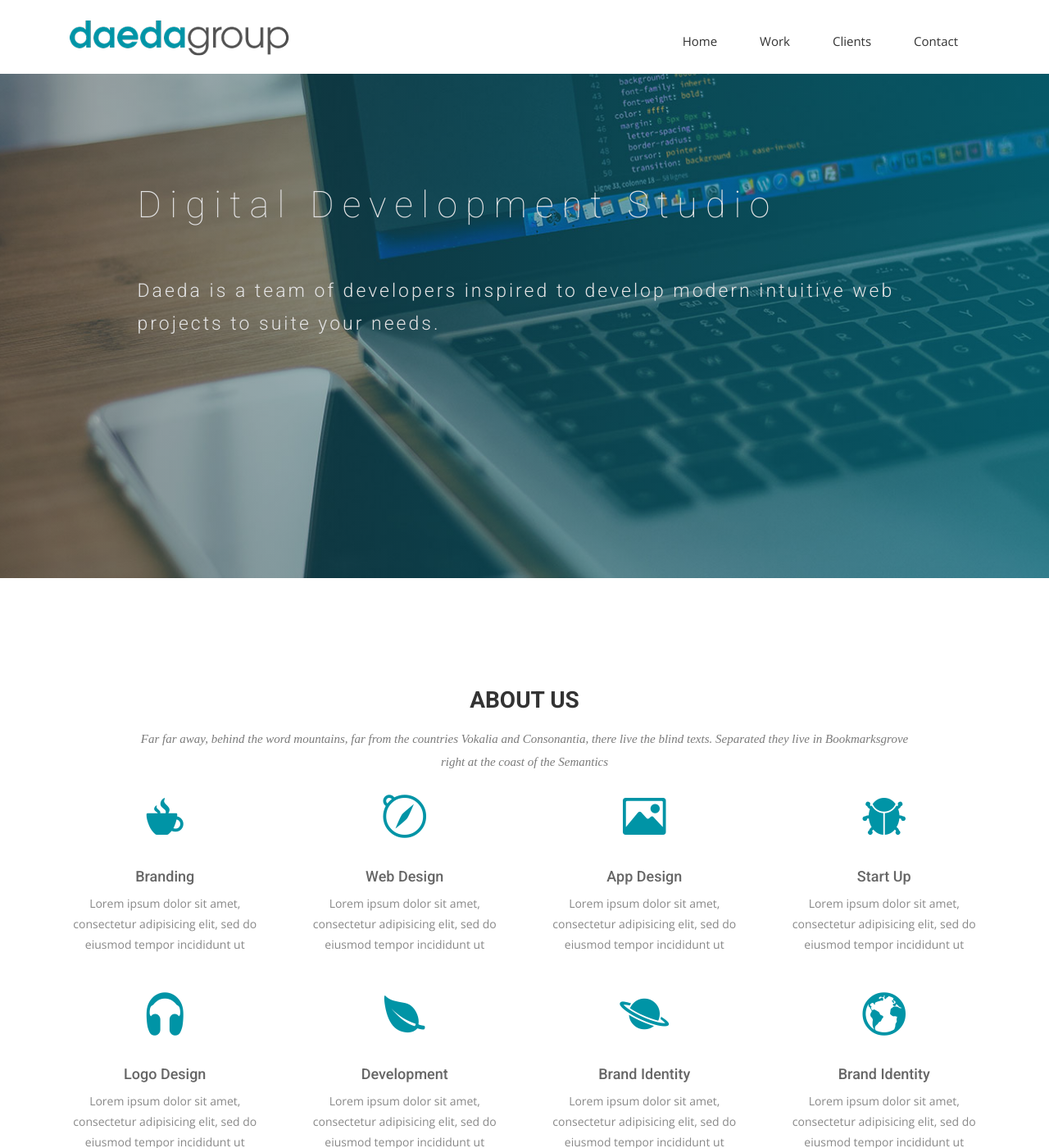
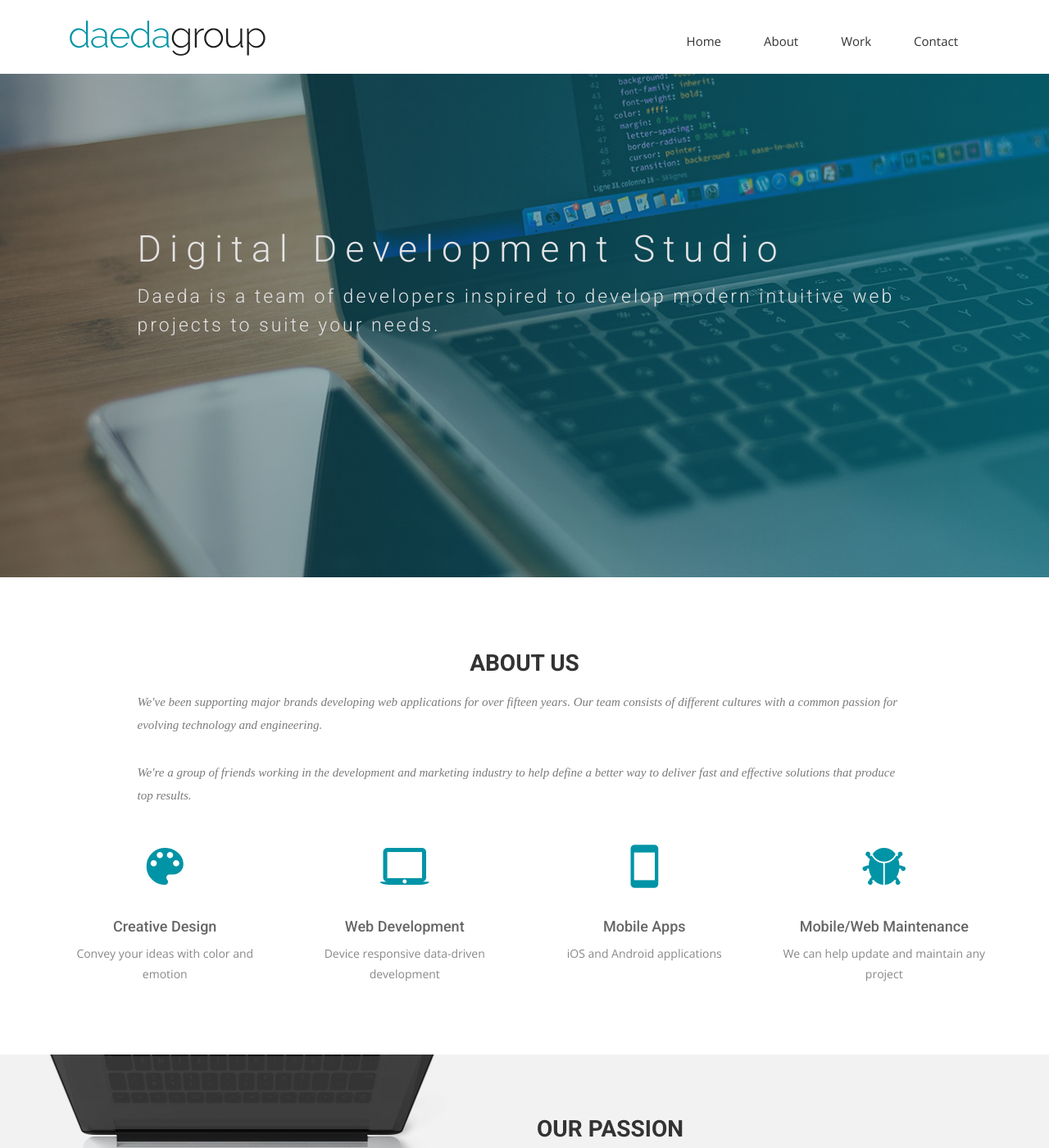
Before and after one commit to DaedaGroup/company-website, a Jekyll site: the page built from index.html, in a window 1280 px wide and 1400 px high. Shown: the whole window at 82% size. Built offline with Jekyll 4.4.1, drawn with Linux system fonts in a browser that asks for light colours; nearby versions of some CDN libraries; some web fonts are replaced; some of the changed text lies outside the part shown.

Commit message:
adjust logo, flow in content, adjust responsive styles,

```diff
--- a/_includes/header.html
+++ b/_includes/header.html
@@ -15,16 +15,16 @@
             <span class="icon-bar"></span>
             </button>
             <a class="navbar-brand" href="{{ site.baseurl }}/">
-              <img src="{{ site.baseurl }}/img/logo.png" alt="Logo">
+              <img src="{{ site.baseurl }}/img/daedagroup-logo-hdr.png" alt="Logo">
             </a>
           </div>
             <!-- Collect the nav links, forms, and other content for toggling -->
             <div class="collapse navbar-collapse" id="bs-example-navbar-collapse-1">
               <ul class="nav navbar-nav navbar-right">
                 <li><a href="{{ site.baseurl }}/">Home</a></li>
-                <li><a href="{{ site.baseurl }}/work">Work</a></li>
-                <li><a href="{{ site.baseurl }}/clients">Clients</a></li>
-                <li><a href="{{ site.baseurl }}/contact">Contact</a></li>
+                <li><a href="#section-about">About</a></li>
+                <li><a href="#section-work">Work</a></li>
+                <li><a href="#section-contact">Contact</a></li>
               </ul>
             </div><!-- /.navbar-collapse -->
           </div><!-- /.container-fluid -->
--- a/css/airspace.css
+++ b/css/airspace.css
@@ -60,6 +60,7 @@ a:active {
   font-family: 'Volkhov', serif;
   font-style: italic;
   color: #666;
+  text-align: left;
 }
 /*--
 	Header Start
@@ -100,7 +101,7 @@ font header .navbar-default .navbar-nav li a:hover {
 	Slider Start
 --*/
 #slider {
-  background: url("../img/slider-bg.jpg") no-repeat;
+  background: url("/img/slider-bg.jpg") no-repeat;
   background-size: cover;
   background-attachment: fixed;
   background-position: 10% 0%;
@@ -123,16 +124,16 @@ font header .navbar-default .navbar-nav li a:hover {
   color: #E3E3E4;
 }
 #slider .block h1 {
+  margin-top: 1.6em;
   font-family: 'Roboto', sans-serif;
-  font-weight: 100;
+  font-weight: 300;
   font-size: 45px;
-  line-height: 60px;
+  line-height: 1.4;
   letter-spacing: 10px;
-  padding-bottom: 45px;
 }
 #slider .block p {
   font-size: 23px;
-  line-height: 40px;
+  line-height: 1.5;
   font-family: 'Roboto', sans-serif;
   font-weight: 300;
   letter-spacing: 3px;
@@ -142,7 +143,7 @@ font header .navbar-default .navbar-nav li a:hover {
 --*/
 #intro {
   text-align: center;
-  padding: 100px 0;
+  padding: 4em 0;
 }
 #intro .block h2 {
   padding-top: 35px;
@@ -152,6 +153,7 @@ font header .navbar-default .navbar-nav li a:hover {
 #intro .block p {
   color: #7B7B7B;
   padding-top: 20px;
+  text-align: left;
 }
 #intro .block img {
   padding-left: 40px;
@@ -162,6 +164,9 @@ font header .navbar-default .navbar-nav li a:hover {
 }
 #intro .section-title p {
   padding-top: 20px;
+}
+#intro .section-title p:last-of-type {
+  margin-bottom: 2em;
 }
 #intro .service-item {
   padding-bottom: 30px;
@@ -187,7 +192,7 @@ font header .navbar-default .navbar-nav li a:hover {
 --*/
 #service {
   text-align: center;
-  padding: 90px 0;
+  padding: 4em 0;
 }
 #service .service-item {
   padding-bottom: 30px;
@@ -213,7 +218,10 @@ font header .navbar-default .navbar-nav li a:hover {
 */
 #work {
   text-align: center;
-  padding: 90px 0;
+  padding: 4em 0;
+}
+#work .work-item {
+  margin-bottom: 4em;
 }
 /*--
 	call-to-action Start
@@ -222,7 +230,7 @@ font header .navbar-default .navbar-nav li a:hover {
   background: url("../img/call-to-action-bg.jpg") no-repeat;
   background-size: cover;
   background-attachment: fixed;
-  padding: 70px 0px;
+  padding: 4em 0px;
   position: relative;
   text-align: center;
   color: #fff;
@@ -241,21 +249,44 @@ font header .navbar-default .navbar-nav li a:hover {
 }
 #call-to-action h2 {
   padding-bottom: 20px;
-  line-height: 33px;
+  line-height: 1.4;
   margin: 0;
-  font-size: 30px;
+  font-size: 28px;
+  font-weight: 600;
 }
 #call-to-action p {
   font-size: 14px;
   line-height: 1.6;
 }
-#call-to-action .btn-call-to-action {
-  padding: 15px 35px;
+#call-to-action .block button {
+  padding: 1.2em 4em;
   border: none;
-  background-color: #fff;
+  background-color: #0094a6;
   font-size: 15px;
-  color: #333333;
+  color: #fff;
   margin-top: 30px;
+}
+#call-to-action .block form .form-group {
+  padding-bottom: 15px;
+  margin: 0px;
+}
+#call-to-action .block form .form-group .form-control {
+  background: #F6F8FA;
+  height: 60px;
+  border: 1px solid #EEF2F6;
+  box-shadow: none;
+  width: 100%;
+}
+#call-to-action .block form .form-group-2 {
+  padding-bottom: 15px;
+  margin: 0px;
+}
+#call-to-action .block form .form-group-2 textarea {
+  background: #F6F8FA;
+  height: 135px;
+  border: 1px solid #EEF2F6;
+  box-shadow: none;
+  width: 100%;
 }
 /*--
 	Feature Start
@@ -280,7 +311,7 @@ font header .navbar-default .navbar-nav li a:hover {
   box-sizing: border-box;
   -webkit-backface-visibility: hidden;
   backface-visibility: hidden;
-  padding: 100px 0;
+  padding: 4em 0;
 }
 #feature h2 {
   font-size: 28px;
@@ -300,7 +331,7 @@ font header .navbar-default .navbar-nav li a:hover {
 	content Start
 --*/
 #testimonial {
-  padding: 100px 0;
+  padding: 4em 0px;
 }
 #testimonial .block h2 {
   line-height: 27px;
--- a/css/responsive.css
+++ b/css/responsive.css
@@ -182,8 +182,8 @@ px      68    160    252    */
     margin-top: 1.2em;
   }
   #slider {
-    padding-top: 90px;
-    padding-bottom: 100px;
+    padding-top: 15em;
+    padding-bottom: 15em;
   }
   #slider .block {
     padding-left: 0px;
--- a/index.html
+++ b/index.html
@@ -19,6 +19,7 @@ permalink: /
 </section>
 
 <!-- Wrapper Start -->
+<a name="section-about"></a>
 <section id="intro">
   <div class="container">
     <div class="row">
@@ -26,65 +27,38 @@ permalink: /
             <div class="block">
                 <div class="section-title">
                     <h2>About Us</h2>
-                    <p>Far far away, behind the word mountains, far from the countries Vokalia and Consonantia, there live the blind texts. Separated they live in Bookmarksgrove right at the coast of the Semantics</p>
+                    <p>We've been supporting major brands developing web applications for over fifteen years. Our team consists of different cultures with a common passion for evolving technology and&nbsp;engineering.</p>
+                    <p>We're a group of friends working in the development and marketing industry to help define a better way to deliver fast and effective solutions that produce top&nbsp;results.</p>
                 </div>
             </div>
         </div><!-- .col-md-7 close -->
 
         <div class="col-xs-10 col-xs-offset-1 col-sm-6 col-sm-offset-0 col-md-3">
             <div class="service-item">
-                <i class="icon ion-coffee"></i>
-                <h4>Branding</h4>
-                <p>Lorem ipsum dolor sit amet, consectetur adipisicing elit, sed do eiusmod tempor incididunt ut </p>
+                <i class="ion-android-color-palette"></i>
+                <h4>Creative Design</h4>
+                <p>Convey your ideas with color and emotion</p>
             </div>
         </div>
         <div class="col-xs-10 col-xs-offset-1 col-sm-6 col-sm-offset-0 col-md-3">
             <div class="service-item">
-                <i class="ion-compass"></i>
-                <h4>Web Design</h4>
-                <p>Lorem ipsum dolor sit amet, consectetur adipisicing elit, sed do eiusmod tempor incididunt ut </p>
+                <i class="ion-android-laptop"></i>
+                <h4>Web Development</h4>
+                <p>Device responsive data-driven development</p>
             </div>
         </div>
         <div class="col-xs-10 col-xs-offset-1 col-sm-6 col-sm-offset-0 col-md-3">
             <div class="service-item">
-                <i class="ion-image"></i>
-                <h4>App Design</h4>
-                <p>Lorem ipsum dolor sit amet, consectetur adipisicing elit, sed do eiusmod tempor incididunt ut </p>
+                <i class="ion-android-phone-portrait"></i>
+                <h4>Mobile Apps</h4>
+                <p>iOS and Android applications</p>
             </div>
         </div>
         <div class="col-xs-10 col-xs-offset-1 col-sm-6 col-sm-offset-0 col-md-3">
             <div class="service-item">
                 <i class="ion-bug"></i>
-                <h4>Start Up</h4>
-                <p>Lorem ipsum dolor sit amet, consectetur adipisicing elit, sed do eiusmod tempor incididunt ut </p>
-            </div>
-        </div>
-        <div class="col-xs-10 col-xs-offset-1 col-sm-6 col-sm-offset-0 col-md-3">
-            <div class="service-item">
-                <i class="ion-headphone"></i>
-                <h4>Logo Design</h4>
-                <p>Lorem ipsum dolor sit amet, consectetur adipisicing elit, sed do eiusmod tempor incididunt ut </p>
-            </div>
-        </div>
-        <div class="col-xs-10 col-xs-offset-1 col-sm-6 col-sm-offset-0 col-md-3">
-            <div class="service-item">
-                <i class="ion-leaf"></i>
-                <h4>Development</h4>
-                <p>Lorem ipsum dolor sit amet, consectetur adipisicing elit, sed do eiusmod tempor incididunt ut </p>
-            </div>
-        </div>
-        <div class="col-xs-10 col-xs-offset-1 col-sm-6 col-sm-offset-0 col-md-3">
-            <div class="service-item">
-                <i class="ion-planet"></i>
-                <h4>Brand Identity</h4>
-                <p>Lorem ipsum dolor sit amet, consectetur adipisicing elit, sed do eiusmod tempor incididunt ut </p>
-            </div>
-        </div>
-        <div class="col-xs-10 col-xs-offset-1 col-sm-6 col-sm-offset-0 col-md-3">
-            <div class="service-item">
-                <i class="ion-earth"></i>
-                <h4>Brand Identity</h4>
-                <p>Lorem ipsum dolor sit amet, consectetur adipisicing elit, sed do eiusmod tempor incididunt ut </p>
+                <h4>Mobile/Web Maintenance</h4>
+                <p>We can help update and maintain any project</p>
             </div>
         </div>
         <!-- .col-md-5 close -->
@@ -96,24 +70,23 @@ permalink: /
 <div class="container">
   <div class="row">
     <div class="col-xs-10 col-xs-offset-1 col-sm-8 col-sm-offset-4 col-md-6 col-md-offset-6">
-      <h2>WE BELIEVE IN GREAT IDEAS</h2>
-      <p>Maecenas faucibus mollis interdum. Morbi leo risus, porta ac consectetur ac, vestibulum at eros. Fusce dapibus, tellus ac cursus commodo, tortor mauris condimentum nibh, ut fermentum massa justo sit amet risus.</p>
-      <p>Maecenas faucibus mollis interdum. Morbi leo risus, porta ac consectetur ac, vestibulum at eros. Fusce dapibus, tellus ac cursus commodo, tortor mauris condimentum nibh, ut fermentum massa justo sit amet risus.</p>
-      <p>Maecenas faucibus mollis interdum. Morbi leo risus, porta ac consectetur ac, vestibulum at eros. Fusce dapibus, tellus ac cursus commodo, tortor mauris condimentum nibh, ut fermentum massa justo sit amet risus.</p>
-      <a href="#" class="btn btn-view-works">View Works</a>
+      <h2>OUR PASSION</h2>
+      <p>We believe in helping others. We know that many ideas go overlooked because companies don't have the resources to develop a lot of their ideas, so we're here to help. We're passionate about helping our client bring their ideas to market quickly. We work with a lot of different technologies, so chances are, we can support most all of your technical needs from landing pages, full blown data driven web applications, to mobile applications. Whether it's on your phone or on the web, we're building it with a mobile first mindset that responds to your business needs.</p>
+      <a href="#section-work" class="btn btn-view-works">View Works</a>
     </div>
   </div>
 </div>
 </section>
 
 <!-- Work Start -->
+<a name="section-work"></a>
 <section id="work">
   <div class="container">
     <div class="row">
       <div class="col-xs-10 col-xs-offset-1">
         <div class="section-title">
           <h2>OUR WORK</h2>
-          <p>Far far away, behind the word mountains, far from the countries Vokalia and Consonantia, there live the blind texts. Separated they live in Bookmarksgrove right at the coast of the Semantics</p>
+          <p>At our core, we’re a group of problem solvers. We’re dedicated to our clients success  that span different industries. We listen to our clients so we can fit you with the perfect solution that drives&nbsp;results.</p>
         </div>
       </div>
     </div>
@@ -138,14 +111,32 @@ permalink: /
 </section>
 
 <!-- Call to action Start -->
+<a name="section-contact"></a>
 <section id="call-to-action">
   <div class="container">
     <div class="row">
-      <div class="col-xs-10 col-xs-offset-1 col-md-12 col-md-offset-0">
+      <div class="col-xs-10 col-xs-offset-1">
+        <h2>CONTACT US</h2>
+      </div>
+    </div>
+    <div class="row">
+      <div class="col-sm-12 col-md-6 col-md-offset-3">
         <div class="block">
-          <h2>We design delightful digital experiences.</h2>
-          <p>Read more about what we do and our philosophy of design. Judge for yourself The work and results we’ve achieved for other clients, and meet our highly experienced Team who just love to design.</p>
-          <a class="btn btn-default btn-call-to-action" href="#" >Tell Us Your Story</a>
+          <form>
+            <div class="form-group">
+              <input type="text" class="form-control" placeholder="Your Name">
+            </div>
+            <div class="form-group">
+              <input type="text" class="form-control" placeholder="Email Address">
+            </div>
+            <div class="form-group">
+              <input type="text" class="form-control" placeholder="Subject">
+            </div>
+            <div class="form-group">
+              <textarea class="form-control" rows="3" placeholder="Your Message"></textarea>
+            </div>
+            <button class="btn btn-info btn-lg" type="submit">Send Message</button>
+          </form>
         </div>
       </div>
     </div>
@@ -153,30 +144,60 @@ permalink: /
 </section>
 
 <!-- Content Start -->
+<a name="section-clients"></a>
 <section id="testimonial">
   <div class="container">
     <div class="row">
       <div class="col-xs-10 col-xs-offset-1">
         <div class="section-title text-center">
           <h2>OUR CLIENTS</h2>
-          <p>Far far away, behind the word mountains, far from the countries Vokalia and Consonantia, there live the blind texts. Separated they live in Bookmarksgrove right at the coast of the Semantics</p>
+          <p>At our core, we’re a group of problem solvers. We’re dedicated to our clients success  that span different industries. We listen to our clients so we can fit you with the perfect solution that drives&nbsp;results.</p>
         </div>
       </div>
-      <div class="col-xs-10 col-xs-offset-1 col-sm-6 col-sm-offset-0 col-md-3">
+    </div>
+    <div class="row">
+      <div class="col-xs-5 col-xs-offset-1 col-sm-2 col-sm-offset-2">
         <div class="work-item">
             <img class="img-responsive" src="img/clients/verizon_logo.png" alt=""/>
         </div>
       </div>
-      <div class="col-xs-10 col-xs-offset-1 col-sm-6 col-sm-offset-0 col-md-3">
+      <div class="col-xs-5 col-sm-2 col-sm-offset-0">
         <div class="work-item">
             <img class="img-responsive" src="img/clients/sony_logo.png" alt="" />
         </div>
       </div>
-		<div class="col-xs-10 col-xs-offset-1 col-sm-6 col-sm-offset-0 col-md-3">
+	    <div class="col-xs-5 col-xs-offset-1 col-sm-2 col-sm-offset-0">
+        <div class="work-item">
+            <img class="img-responsive" src="img/clients/oceania_logo.png" alt="" />
+        </div>
+      </div>
+      <div class="col-xs-5 col-sm-2 col-sm-offset-0">
         <div class="work-item">
             <img class="img-responsive" src="img/clients/oceania_logo.png" alt="" />
         </div>
       </div>
     </div>
+    <div class="row">
+      <div class="col-xs-5 col-xs-offset-1 col-sm-2 col-sm-offset-2">
+        <div class="work-item">
+            <img class="img-responsive" src="img/clients/verizon_logo.png" alt=""/>
+        </div>
+      </div>
+      <div class="col-xs-5 col-sm-2 col-sm-offset-0">
+        <div class="work-item">
+            <img class="img-responsive" src="img/clients/sony_logo.png" alt="" />
+        </div>
+      </div>
+	    <div class="col-xs-5 col-xs-offset-1 col-sm-2 col-sm-offset-0">
+        <div class="work-item">
+            <img class="img-responsive" src="img/clients/oceania_logo.png" alt="" />
+        </div>
+      </div>
+      <div class="col-xs-5 col-sm-2 col-sm-offset-0">
+        <div class="work-item">
+            <img class="img-responsive" src="img/clients/oceania_logo.png" alt="" />
+        </div>
+      </div>
     </div>
+  </div>
 </section>
```
Also changed, not shown: contact.html (+0 -50 lines), img/daedagroup-logo-hdr.png, img/daedagroup-logo-hdr@2x.png (added).
